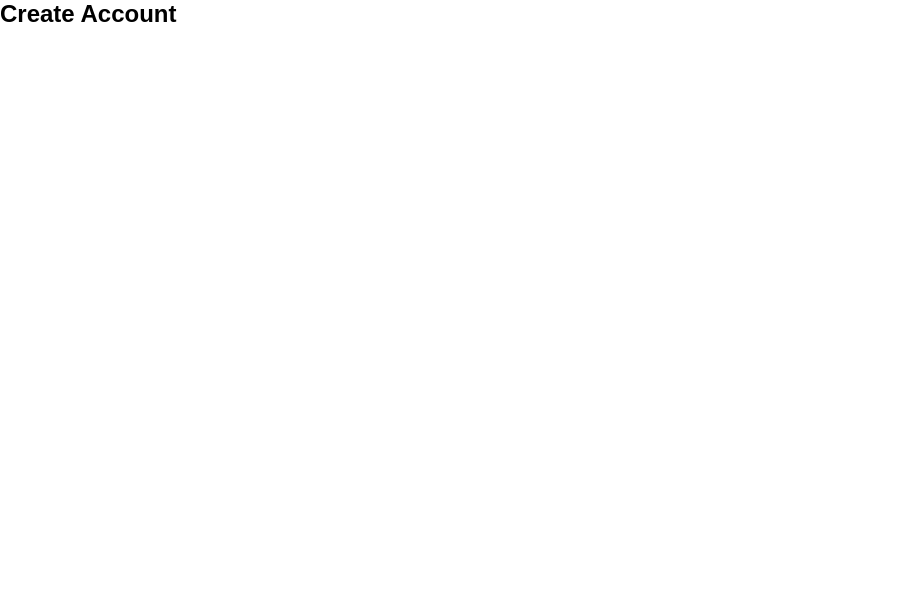
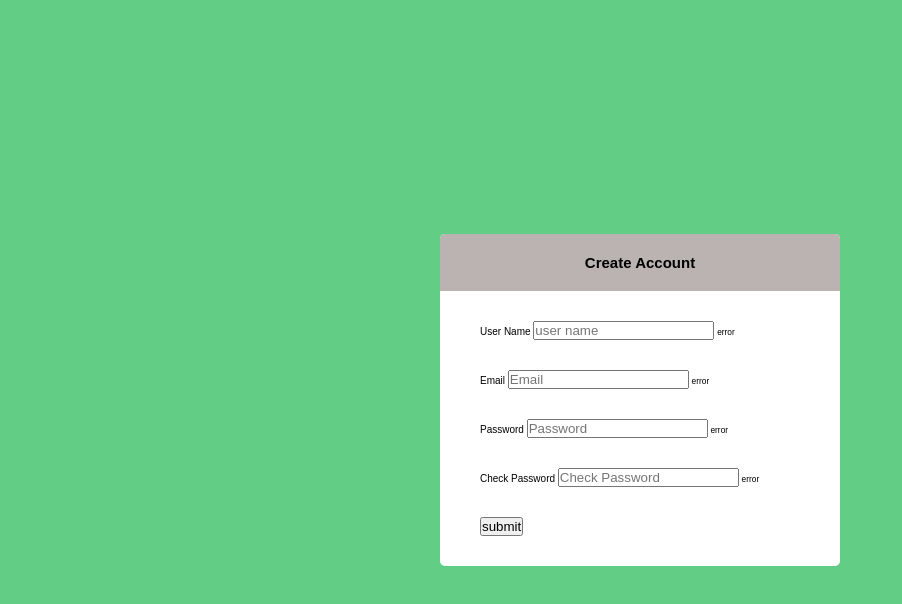
Before and after one commit to Ahmed-samir95/validation-form, a plain HTML site: page index.html in a window 1280 px wide. Shown: the whole page, without its empty margins (0-902 px from the left). Drawn offline with Linux system fonts and the light colour scheme.

Commit message:
modified files 21

```diff
--- a/index.html
+++ b/index.html
@@ -16,8 +16,26 @@
             <div class="header"><h2>Create Account</h2></div><!-- ./header -->
             <form id="form">
               <div class="control">
-
+                <label for="">User Name</label>
+                <input type="text" placeholder="user name" id="userName">
+                <small>error</small>
               </div><!-- ./control -->
+              <div class="control">
+                <label for="">Email</label>
+                <input type="email" placeholder="Email" id="email">
+                <small>error</small>
+              </div><!-- ./control -->
+              <div class="control">
+                <label for="">Password</label>
+                <input type="password" placeholder="Password" id="password">
+                <small>error</small>
+              </div><!-- ./control -->
+              <div class="control">
+                <label for="">Check Password</label>
+                <input type="password" placeholder="Check Password" id="chPassword">
+                <small>error</small>
+              </div><!-- ./control -->
+              <button id="btn">submit</button>
             </form>
         </div><!-- ./container -->
 
--- a/style.css
+++ b/style.css
@@ -2,5 +2,53 @@
 *{
     margin: 0;
     padding: 0;
+    box-sizing: border-box;
     font-family: 'Work Sans', sans-serif;
 }
+
+html{
+    font-size: 10px;
+}
+
+:root{
+    --main-color: #62CD85;
+    --second-color: #fff;
+    --third-color: #bbb2b2
+}
+
+body{
+    background-color: var(--main-color);
+    display: flex;
+    justify-content: center;
+    align-items: center;
+    min-height: 100vh;
+}
+
+.container{
+    background-color: var(--second-color);
+    border-radius: 0.5rem;
+    box-shadow: 0 .2erm .5rem rgba(0,0,0,0.3);
+    width: 40rem;
+    max-width: 100%;
+    overflow: hidden;
+}
+
+.header{
+   background-color: var(--third-color);
+   padding: 2rem 4rem;
+}
+
+.header h2{
+    margin: 0;
+    text-align: center;
+}
+
+form{
+    padding: 3rem 4rem;
+}
+
+.control{
+    margin-bottom: 1rem;
+    padding-bottom: 2rem;
+    position: relative;
+}
```
